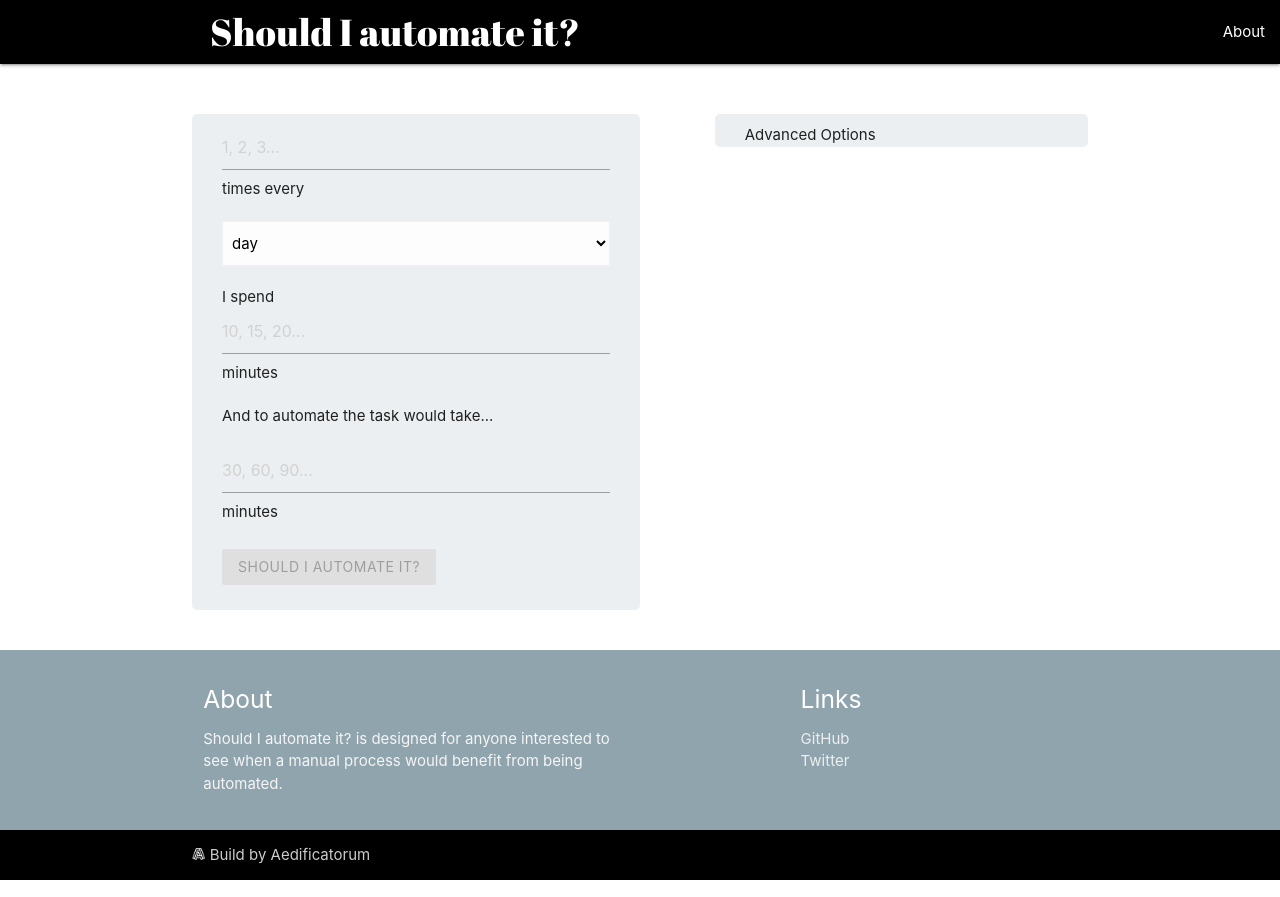
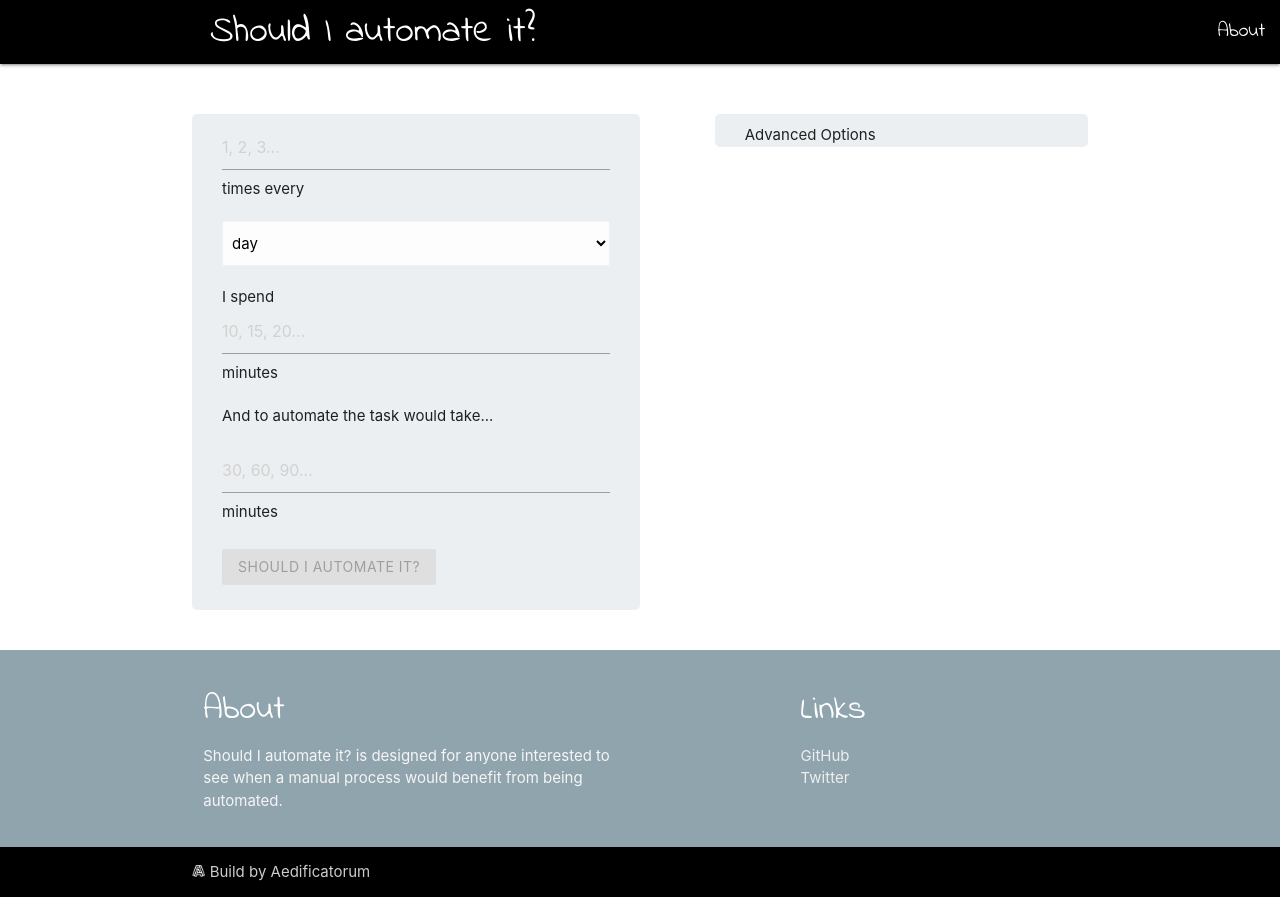
Before and after one commit to aedificatorum/shouldiautomateit, a React (Create React App) app: page / in a window 1280 px wide. Built offline with nearby package versions, Linux system fonts and the light colour scheme.

Commit message:
add new font, style header and footer

```diff
--- a/public/index.html
+++ b/public/index.html
@@ -24,7 +24,7 @@
     -->
     <title>Should I automate it?</title>
     <link rel="stylesheet" href="https://use.fontawesome.com/releases/v5.8.1/css/all.css" integrity="sha384-50oBUHEmvpQ+1lW4y57PTFmhCaXp0ML5d60M1M7uH2+nqUivzIebhndOJK28anvf" crossorigin="anonymous">
-    <link href="https://fonts.googleapis.com/css?family=Abril+Fatface" rel="stylesheet">
+    <link href="https://fonts.googleapis.com/css?family=Indie+Flower" rel="stylesheet">
     <link href="https://fonts.googleapis.com/css?family=Roboto" rel="stylesheet">
   </head>
   <body>
@@ -54,11 +54,11 @@
       <div class="container">
         <div class="row">
           <div class="col l6 s12">
-            <h5 class="white-text" id="about">About</h5>
+            <h4 class="white-text" id="about">About</h4>
             <p class="grey-text text-lighten-4">Should I automate it? is designed for anyone interested to see when a manual process would benefit from being automated.</p>
           </div>
           <div class="col l4 offset-l2 s12">
-            <h5 class="white-text">Links</h5>
+            <h4 class="white-text">Links</h4>
             <ul>
               <li><a class="grey-text text-lighten-3" href="https://github.com/aedificatorum/shouldiautomateit" target="blank">GitHub</a></li>
               <li><a class="grey-text text-lighten-3" href="#!">Twitter</a></li>
--- a/src/App.css
+++ b/src/App.css
@@ -43,6 +43,10 @@ form {
   font-size: 2.5em;
 }
 
-.navbar-title {
-  font-family: 'Abril Fatface', cursive;
+.navbar-title, h4, nav {
+  font-family: 'Indie Flower', cursive;
 }
+
+nav ul a {
+  font-size: 20px !important;
+}
```
